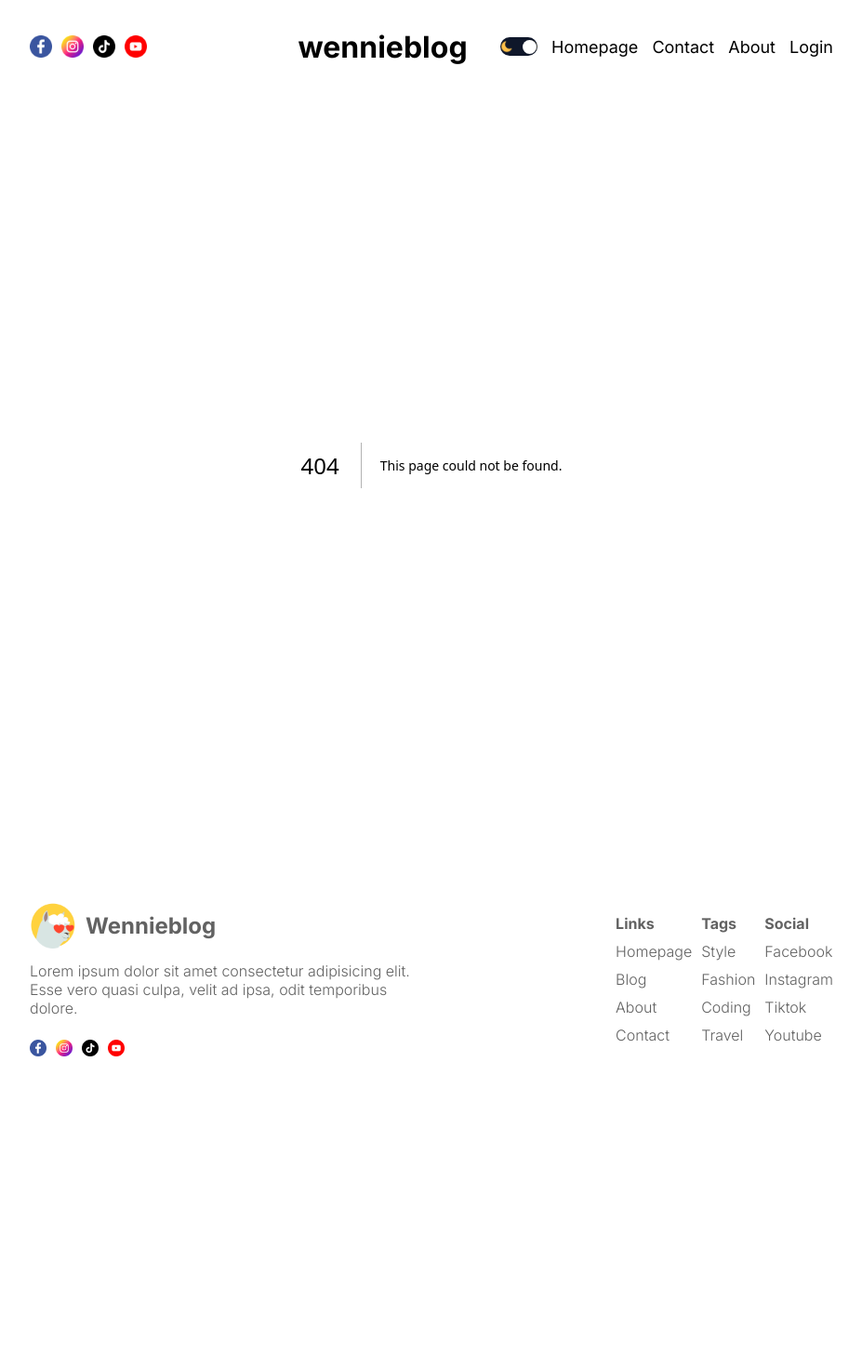
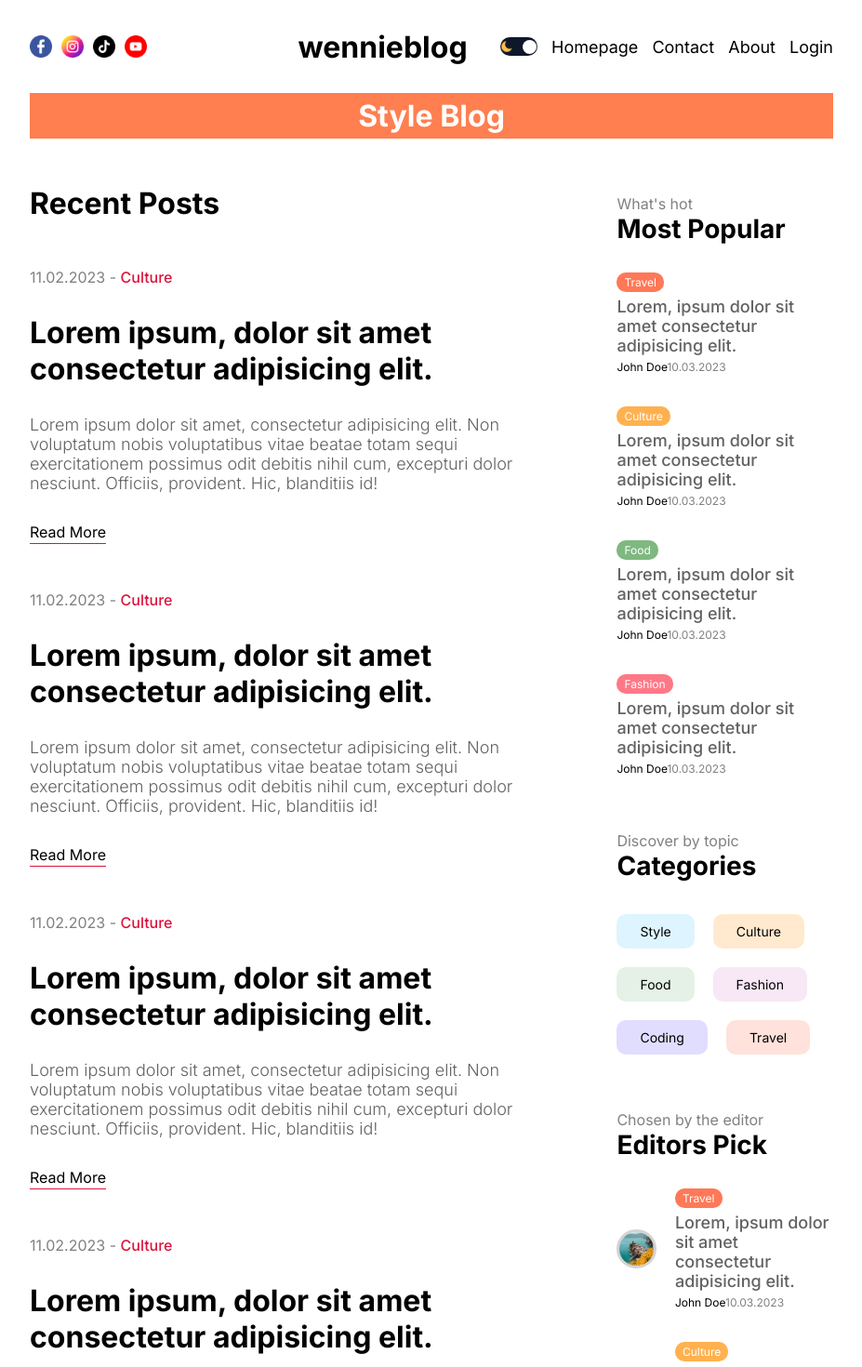
Before and after one commit to babymoonjunior/next-blog-app, a Next.js app: page /blog in a window 1280 px wide. Before the commit this address had no page. Shown: the top 1470 px of the page at 93% size, without its empty margins (176-1103 px from the left). Before the commit the page ends 1156 px from the top, so only its background shows below. Built offline with nearby package versions, Linux system fonts and the light colour scheme.

Commit message:
Feat: Add blogPage & SinglePage

```diff
--- /dev/null
+++ b/src/app/[slug]/singlePage.module.css
@@ -0,0 +1,72 @@
+.container {
+}
+
+.infoContainer {
+  display: flex;
+  align-items: center;
+  gap: 50px;
+}
+
+.textContainer {
+  flex: 1;
+}
+
+.title {
+  font-size: 64px;
+  margin-bottom: 50px;
+}
+
+.user {
+  display: flex;
+  align-items: center;
+  gap: 20px;
+}
+
+.userImageContainer {
+  width: 50px;
+  height: 50px;
+  position: relative;
+}
+
+.avatar {
+  border-radius: 50%;
+  object-fit: cover;
+}
+
+.userTextContainer {
+  display: flex;
+  flex-direction: column;
+  gap: 5px;
+  color: var(--softTextColor);
+}
+
+.username {
+  font-size: 20px;
+  font-weight: 500;
+}
+
+.imageContainer {
+  flex: 1;
+  height: 350px;
+  position: relative;
+}
+
+.image {
+  object-fit: cover;
+}
+
+.content {
+  display: flex;
+  gap: 50px;
+}
+
+.post {
+  flex: 5;
+  margin-top: 60px;
+}
+
+.description p {
+  font-size: 20px;
+  font-weight: 300;
+  margin-bottom: 20px;
+}
--- /dev/null
+++ b/src/app/blog/blogPage.module.css
@@ -0,0 +1,12 @@
+
+.title{
+    background-color: coral;
+    color: white;
+    padding: 5px 10px;
+    text-align: center;
+}
+
+.content{
+    display: flex;
+    gap: 50px;
+}
--- /dev/null
+++ b/src/app/blog/page.jsx
@@ -0,0 +1,15 @@
+import CardList from "@/components/cardList/CardList";
+import styles from "./blogPage.module.css";
+import Menu from "@/components/menu/Menu";
+
+export default function BlogPage() {
+  return (
+    <div className={styles.container}>
+     <h1 className={styles.title}>Style Blog</h1>
+     <div className={styles.content}>
+        <CardList />
+        <Menu />
+     </div>
+    </div>
+  );
+}
```
Also changed, not shown: src/app/[slug]/page.jsx (added, +55 -0 lines).
